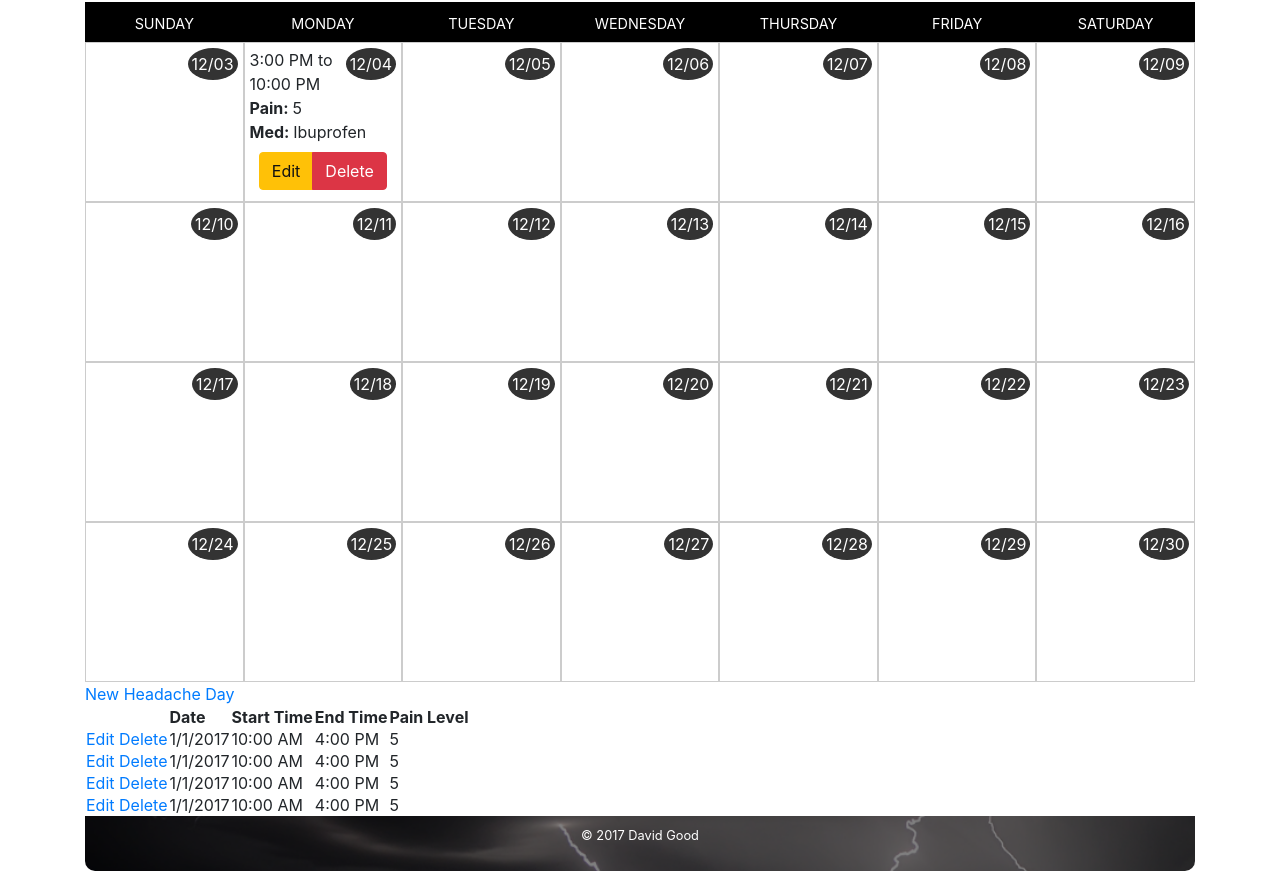
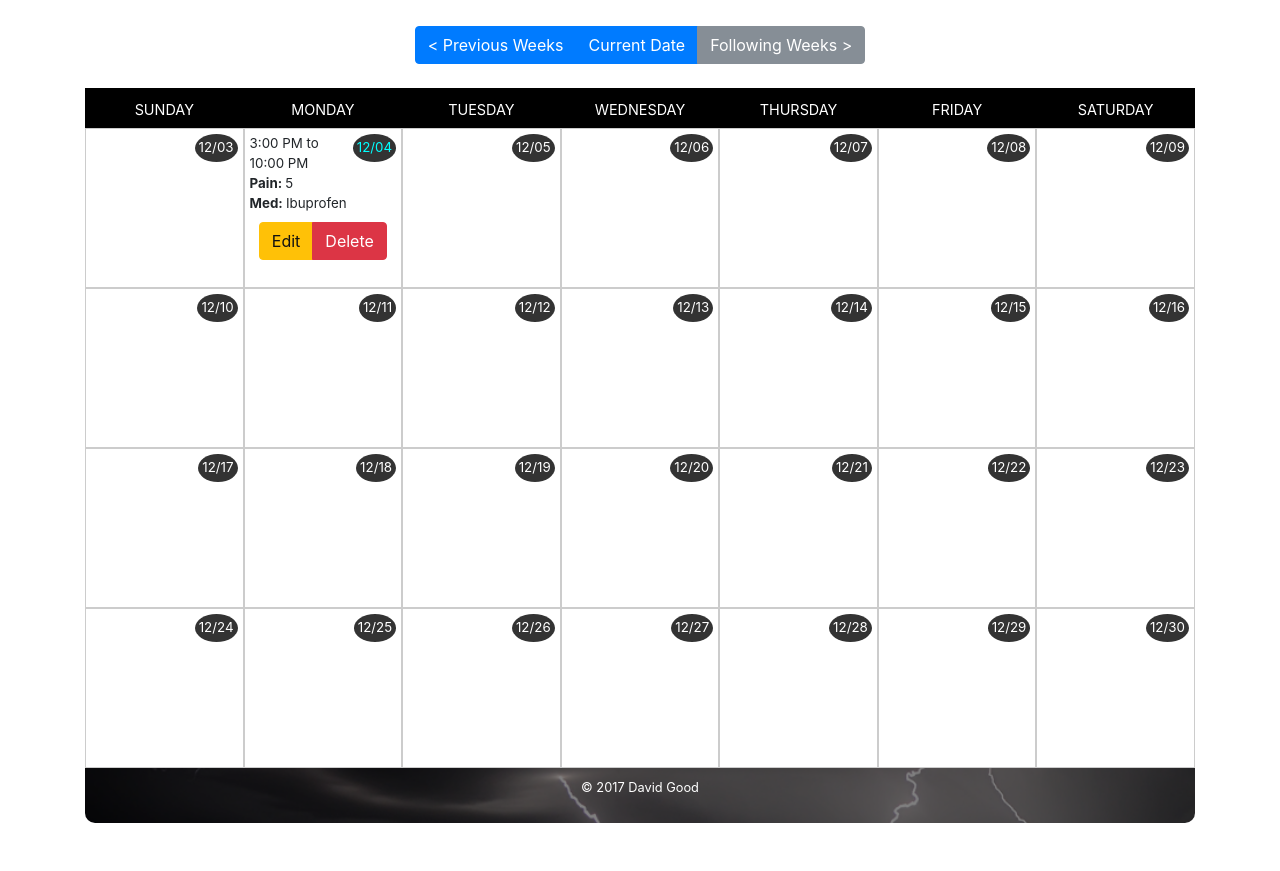
Before and after one commit to DavidNGood/migraine-tracker-interface-bootstrap, a website: page src/headache-data.html in a window 1280 px wide. Shown: the part 112-983 px from the top of the page. After the commit the page ends 935 px from the top, so only its background shows below. Drawn offline with nearby package versions, Linux system fonts and the light colour scheme.

Commit message:
finished data/calendar page

```diff
--- a/src/css/default.css
+++ b/src/css/default.css
@@ -5,11 +5,11 @@ header {
     border-radius: 10px 10px 0 0;
 }
 
-#mainNav a {
+#mainNav a, .date a {
     color: cyan;
 }
 
-#mainNav a:hover {
+#mainNav a:hover, .date a:hover {
     color: white;
 }
 
@@ -77,7 +77,11 @@ footer {
     float: right;
 }
 
-@media(max-width: 768px) {
+.days {
+    font-size:smaller;
+}
+
+@media(max-width: 992px) {
 
     #headacheCalendar .weekdays, #calendar .other-month {
         display: none;
@@ -94,10 +98,39 @@ footer {
         padding: 10px;
     }
 
+    #headacheCalendar li:nth-child(7n)
+    {
+        border-bottom:1px solid red;
+    }
+
     #headacheCalendar .date {
         color: #000;
         background: #fff;
         float:none;
         text-align: left;
     }
+
+    #headacheCalendar .date, #headacheCalendar .time, #headacheCalendar .pain, #headacheCalendar .medication {
+        display:inline;
+    }
+
+    #headacheCalendar .time {
+        display:none;
+    }
+
+    .date a {
+        color:blue;
+    }
+
+    .date a:hover {
+        color:lightblue;
+    }
+
+    .edit-buttons {
+        float:right;
+    }
+
+    .days {
+        font-size: inherit;
+    }
 }
--- a/src/headache-data.html
+++ b/src/headache-data.html
@@ -50,7 +50,13 @@
         </header>
         <section>
             <h1>Headache Data</h1>
-
+            <div class="text-center">
+                <div class="btn-group text-center my-4" role="group" aria-label="navigation">
+                    <button type="button" class="btn btn-primary">&#60; Previous Weeks</button>
+                            <button type="button" class="btn btn-primary">Current Date</button>
+                            <button type="button" class="btn btn-secondary">Following Weeks &#62;</button>
+                </div>
+            </div>
             <!-- Headache Calendar -->
             <div id="headacheCalendar">
                 <ul class="weekdays">
@@ -67,16 +73,20 @@
                         <div class="date">12/03</div>
                     </li>
                     <li>
-                        <div class="date">12/04</div>
+                        <div class="date">
+                            <a href="#">12/04</a>
+                        </div>
                         <div class="time">3:00 PM to 10:00 PM</div>
-                        <div class="pain"><strong>Pain: </strong>5</div>
-                        <div class="medication"><strong>Med: </strong>Ibuprofen</div>
+                        <div class="pain">
+                            <strong>Pain: </strong>5</div>
+                        <div class="medication">
+                            <strong>Med: </strong>Ibuprofen</div>
                         <div class="text-center">
-                        <div class="btn-group mt-2" role="group" aria-label="Edit Buttons">
-                            <button type="button" class="btn btn-warning">Edit</button>
-                            <button type="button" class="btn btn-danger">Delete</button>
+                            <div class="btn-group mt-2 edit-buttons" role="group" aria-label="Edit Buttons">
+                                <button type="button" class="btn btn-warning">Edit</button>
+                                <button type="button" class="btn btn-danger">Delete</button>
+                            </div>
                         </div>
-                    </div>
                     </li>
                     <li>
                         <div class="date">12/05</div>
@@ -165,62 +175,6 @@
                 </ul>
             </div>
             <!-- End Headache Calendar -->
-
-            <div>
-                <a href="headache-entry.html" class="button-new">New Headache Day</a>
-            </div>
-            <table class="headache-data">
-                <thead>
-                    <tr>
-                        <th></th>
-                        <th>Date</th>
-                        <th>Start Time</th>
-                        <th>End Time</th>
-                        <th>Pain Level</th>
-                </thead>
-                <tbody>
-                    <tr>
-                        <td class="headache-data-buttons">
-                            <a href="index.html" class="button-edit">Edit</a>
-                            <a href="index.html" class="button-delete">Delete</a>
-                        </td>
-                        <td class="headache-data-date">1/1/2017</td>
-                        <td class="headache-data-time">10:00 AM</td>
-                        <td class="headache-data-time">4:00 PM</td>
-                        <td class="headache-data-pain">5</td>
-                    </tr>
-                    <tr>
-                        <td class="headache-data-buttons">
-                            <a href="index.html" class="button-edit">Edit</a>
-                            <a href="index.html" class="button-delete">Delete</a>
-                        </td>
-                        <td class="headache-data-date">1/1/2017</td>
-                        <td class="headache-data-time">10:00 AM</td>
-                        <td class="headache-data-time">4:00 PM</td>
-                        <td class="headache-data-pain">5</td>
-                    </tr>
-                    <tr>
-                        <td class="headache-data-buttons">
-                            <a href="index.html" class="button-edit">Edit</a>
-                            <a href="index.html" class="button-delete">Delete</a>
-                        </td>
-                        <td class="headache-data-date">1/1/2017</td>
-                        <td class="headache-data-time">10:00 AM</td>
-                        <td class="headache-data-time">4:00 PM</td>
-                        <td class="headache-data-pain">5</td>
-                    </tr>
-                    <tr>
-                        <td class="headache-data-buttons">
-                            <a href="index.html" class="button-edit">Edit</a>
-                            <a href="index.html" class="button-delete">Delete</a>
-                        </td>
-                        <td class="headache-data-date">1/1/2017</td>
-                        <td class="headache-data-time">10:00 AM</td>
-                        <td class="headache-data-time">4:00 PM</td>
-                        <td class="headache-data-pain">5</td>
-                    </tr>
-                </tbody>
-            </table>
         </section>
         <footer>
             <p>
```
